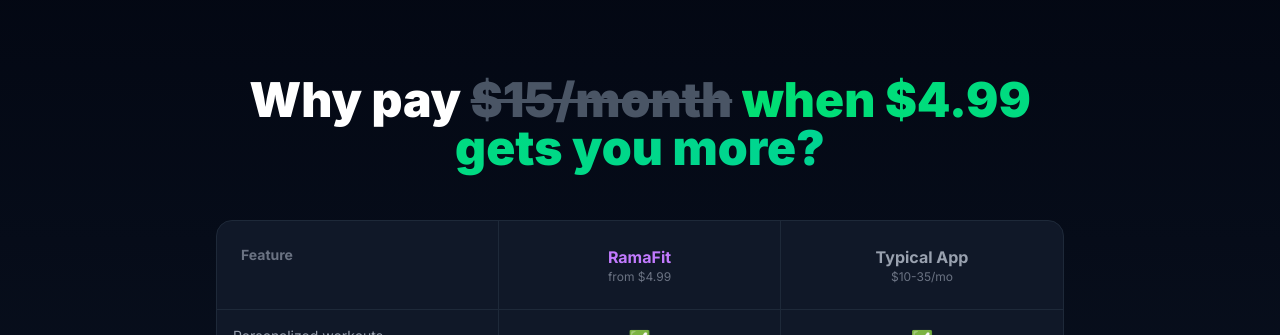
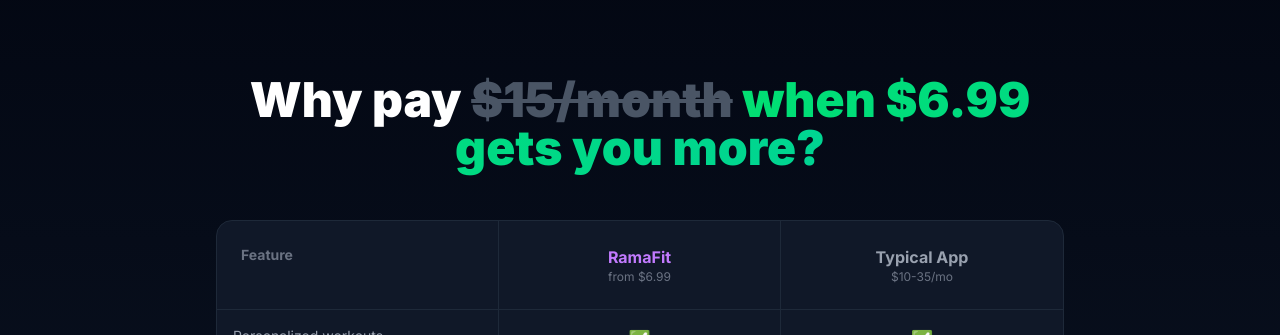
Before and after one commit to RemusLema/fitness-wizard, a Next.js app: page / in a window 1280 px wide. Shown: the part 3412-3747 px from the top of the page. Built offline with nearby package versions, Linux system fonts and the light colour scheme.

Commit message:
fix: update Starter price from .99 to .99 across landing page, wizard, and terms

```diff
--- a/src/app/page.tsx
+++ b/src/app/page.tsx
@@ -41,7 +41,7 @@
 const tiers = [
   {
     name: "Starter",
-    price: "$4.99",
+    price: "$6.99",
     period: "one-time",
     highlight: false,
     badge: "",
@@ -408,7 +408,7 @@
               Why pay{" "}
               <span className="line-through text-gray-600">$15/month</span>{" "}
               <span className="bg-gradient-to-r from-green-400 to-emerald-400 bg-clip-text text-transparent">
-                when $4.99 gets you more?
+                when $6.99 gets you more?
               </span>
             </h2>
           </div>
@@ -418,7 +418,7 @@
               <div className="p-4 md:p-6 border-b border-r border-gray-800 font-bold text-gray-500 text-sm">Feature</div>
               <div className="p-4 md:p-6 border-b border-r border-gray-800 text-center">
                 <div className="font-bold text-purple-400">RamaFit</div>
-                <div className="text-xs text-gray-500">from $4.99</div>
+                <div className="text-xs text-gray-500">from $6.99</div>
               </div>
               <div className="p-4 md:p-6 border-b border-gray-800 text-center">
                 <div className="font-bold text-gray-400">Typical App</div>
--- a/src/app/step/[step]/page.tsx
+++ b/src/app/step/[step]/page.tsx
@@ -285,7 +285,7 @@
               <div>
                 <span className="text-xs font-bold uppercase text-purple-400 tracking-widest">Starter</span>
                 <h4 className="text-xl font-bold mt-1">4-Week Full Plan</h4>
-                <p className="text-3xl font-black mt-2">$4.99 <span className="text-sm font-normal text-gray-400">one-time</span></p>
+                <p className="text-3xl font-black mt-2">$6.99 <span className="text-sm font-normal text-gray-400">one-time</span></p>
               </div>
               <ul className="space-y-2 text-sm text-gray-600 dark:text-gray-300 flex-1">
                 <li className="flex gap-2">✓ Complete 4-week plan (28 days)</li>
@@ -630,7 +630,7 @@
                       onClick={() => handleCheckout("starter")}
                       className="py-3 bg-gradient-to-r from-purple-600 to-pink-600 text-white text-sm font-bold rounded-xl shadow hover:opacity-90 transition disabled:opacity-50"
                     >
-                      {loadingTier === "starter" ? loadingMsg : "Starter — $4.99"}
+                      {loadingTier === "starter" ? loadingMsg : "Starter — $6.99"}
                     </button>
                     <button
                       type="button"
--- a/src/app/terms/page.tsx
+++ b/src/app/terms/page.tsx
@@ -32,7 +32,7 @@
                     <h2>1. What We Sell</h2>
                     <p>RamaFit sells AI-generated, personalized fitness and nutrition plans delivered as downloadable PDF documents and emailed to you. Our products are:</p>
                     <ul>
-                        <li><strong>Starter Plan ($4.99):</strong> A complete 4-week personalized training and nutrition plan with daily workouts, meal plans with macros, and coaching notes</li>
+                        <li><strong>Starter Plan ($6.99):</strong> A complete 4-week personalized training and nutrition plan with daily workouts, meal plans with macros, and coaching notes</li>
                         <li><strong>Transform Plan ($14.99):</strong> The full 4-week starter plan plus a 3-month progression roadmap with workout and nutrition adjustments</li>
                         <li><strong>Elite Plan ($29.99):</strong> The full 4-week starter plan plus a 6-month periodized journey with three distinct training phases</li>
                     </ul>
```
